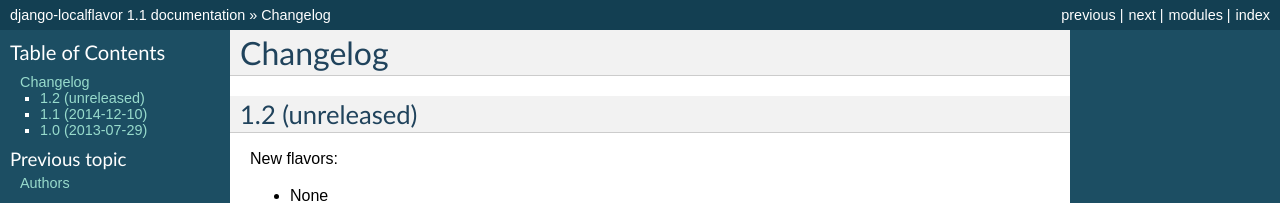
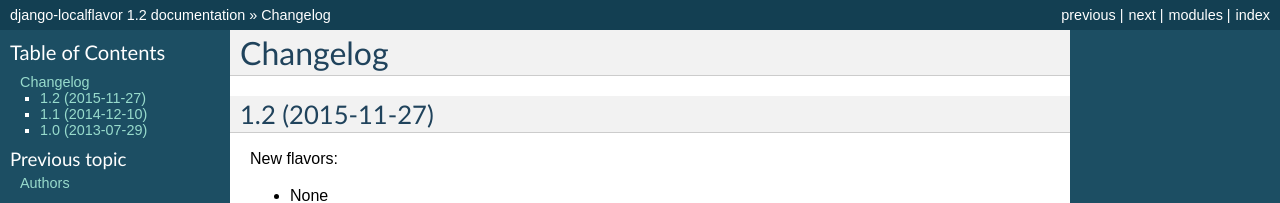
Before and after one commit to django/django-localflavor, a Sphinx documentation site: the page built from docs/changelog.rst, in a window 1280 px wide and 900 px high. Shown: the top 203 px of the window. Built offline with Sphinx 7.4.7, drawn with Linux system fonts in a browser that asks for light colours; some of the changed text lies outside the part shown.

Commit message:
Bumped version up to 1.2.

```diff
--- a/docs/changelog.rst
+++ b/docs/changelog.rst
@@ -1,7 +1,7 @@
 Changelog
 =========
 
-1.2   (unreleased)
+1.2   (2015-11-27)
 ------------------
 
 New flavors:
--- a/localflavor/__init__.py
+++ b/localflavor/__init__.py
@@ -1 +1 @@
-__version__ = '1.1'
+__version__ = '1.2'
```
